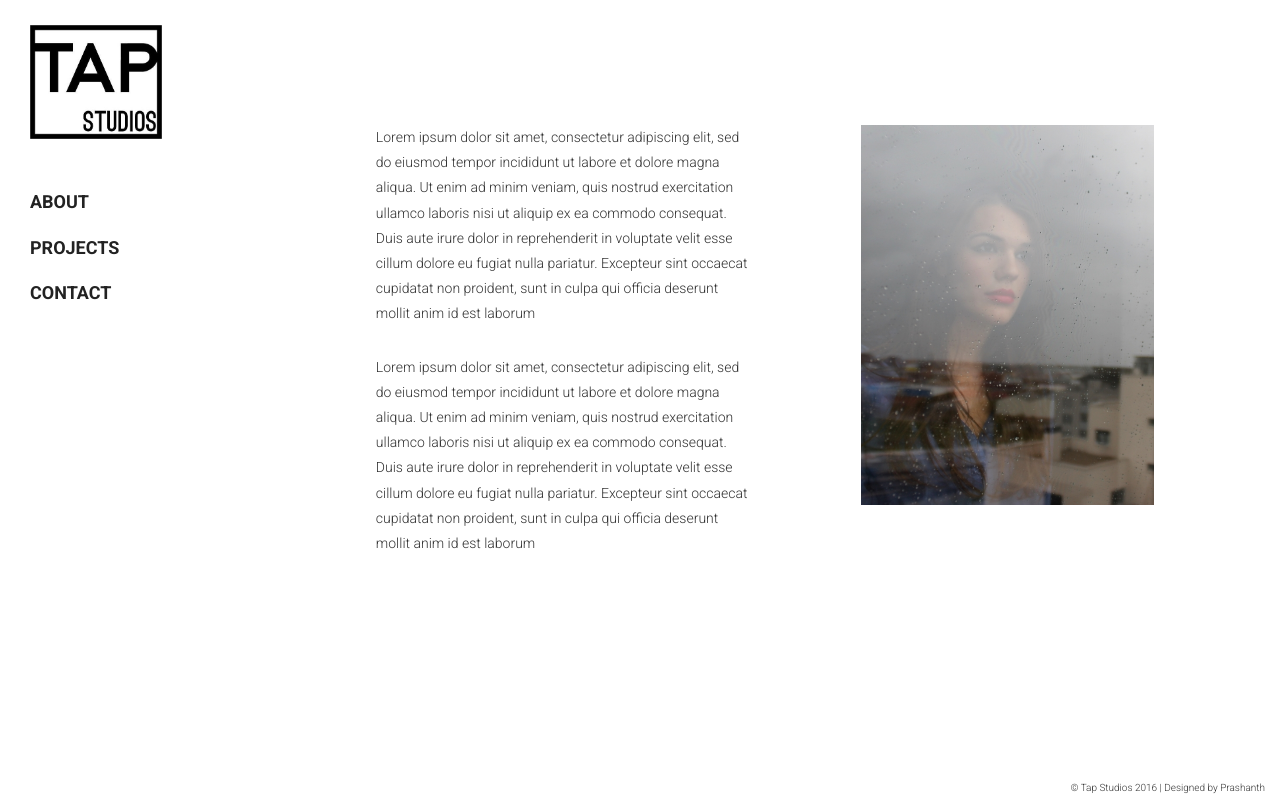
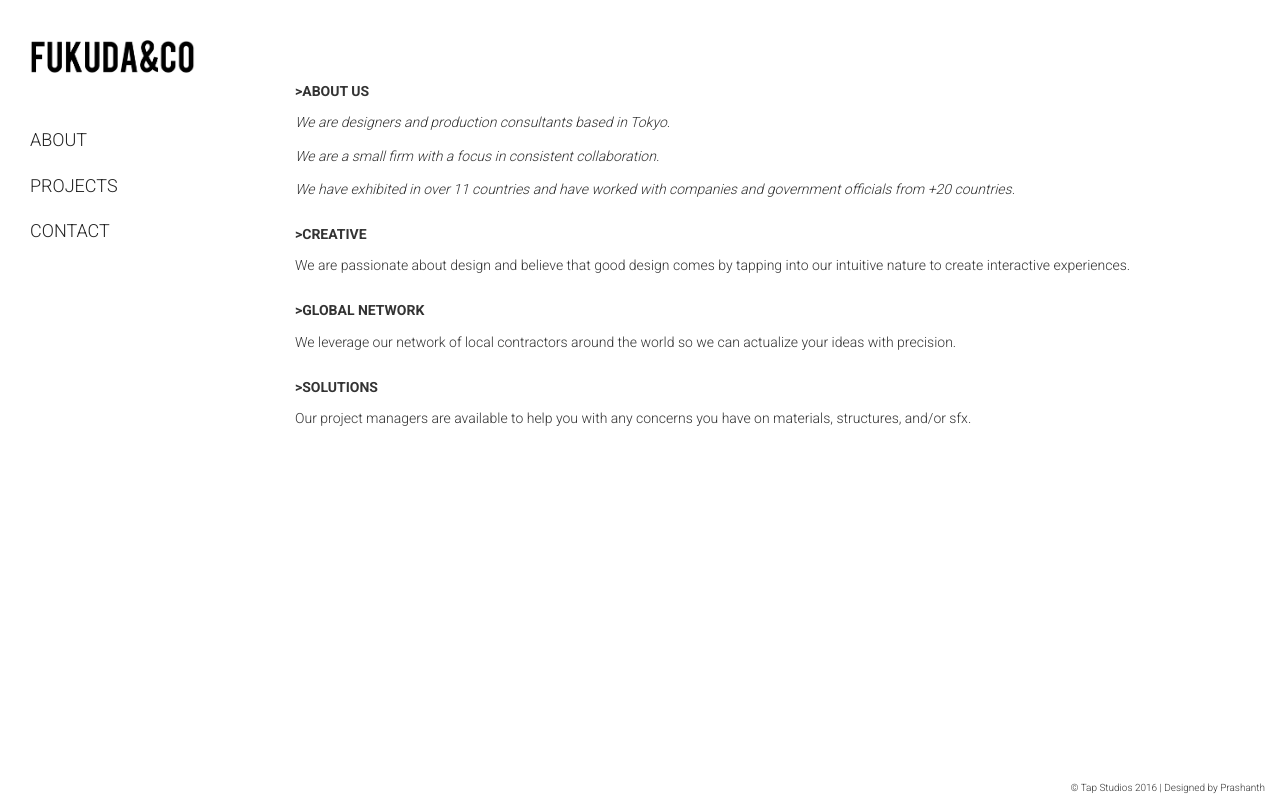
Before and after one commit to prashanthselvam/tapstudios, a Django app: page /about/ in a window 1280 px wide. Run offline with Django 3.2, Linux system fonts and the light colour scheme; some libraries are stand-ins or nearby versions.

Commit message:
new logo

```diff
--- a/main/static/css/base.css
+++ b/main/static/css/base.css
@@ -65,6 +65,18 @@ a {
 }
 
 
+.header {
+  display: -ms-flexbox;
+  display: -webkit-flex;
+  display: flex; -webkit-flex-flow: row wrap;
+  flex-wrap: nowrap;
+  flex-direction: row;
+  align-items: center; text-align: center;
+  text-decoration: none;
+}
+
+.header .menu-toggle, .header .page-title, .header .not-shown { -webkit-flex: 1; -ms-flex: 1; flex: 1; }
+
 
 #footer {
   font-family: Roboto;
@@ -82,14 +94,22 @@ a {
 /*About Page*/
 
 #about {
-  margin-top: 10%;
+  margin-top: 3%;
 }
 
 #about p {
-  margin-bottom: 28px;
-    font-family: Roboto;
-    font-size: 14px;
-    line-height: 1.8em;
+  font-family: Roboto;
+  font-size: 14px;
+  line-height: 1.8em;
+  margin-bottom: 8px;
+}
+
+#about h3 {
+  font-family: Roboto;
+  font-size: 14px;
+  line-height: 1.8em;
+  margin-top: 20px;
+  margin-bottom: 6px;
 }
 
 
--- a/main/static/css/sidebar.css
+++ b/main/static/css/sidebar.css
@@ -62,9 +62,9 @@
 
 
 #sidebar-wrapper a.logo img {
-    width: 60%;
+    width: 75%;
     margin-left: 15px;
-    padding-top: 25px;
+    padding-top: 40px;
 }
 
 .sidebar-nav {
@@ -72,9 +72,7 @@
     list-style: none;
     padding-left: 0;
     margin-top: 40px;
-    font-family: 'Roboto';
     font-size: large;
-    font-weight: bold;
     color: black;
 }
 
--- a/main/templates/main/about.html
+++ b/main/templates/main/about.html
@@ -3,14 +3,27 @@
 {% block content %}
 
 <div id="about" class="row">
-	<div class="col-sm-4 col-sm-offset-1 col-sm-push-6" style="margin-bottom: 15px;">
+	<!-- <div class="col-sm-2 col-sm-offset-1 col-sm-push-6" style="margin-bottom: 15px;">
 		{% load static %}
 		<img class="img-responsive" src="{% static "img/girl.jpg" %}">
 
-	</div>
-	<div class="col-sm-5 col-sm-offset-1 col-sm-pull-5">
-		<p>Lorem ipsum dolor sit amet, consectetur adipiscing elit, sed do eiusmod tempor incididunt ut labore et dolore magna aliqua. Ut enim ad minim veniam, quis nostrud exercitation ullamco laboris nisi ut aliquip ex ea commodo consequat. Duis aute irure dolor in reprehenderit in voluptate velit esse cillum dolore eu fugiat nulla pariatur. Excepteur sint occaecat cupidatat non proident, sunt in culpa qui officia deserunt mollit anim id est laborum</p>
-		<p>Lorem ipsum dolor sit amet, consectetur adipiscing elit, sed do eiusmod tempor incididunt ut labore et dolore magna aliqua. Ut enim ad minim veniam, quis nostrud exercitation ullamco laboris nisi ut aliquip ex ea commodo consequat. Duis aute irure dolor in reprehenderit in voluptate velit esse cillum dolore eu fugiat nulla pariatur. Excepteur sint occaecat cupidatat non proident, sunt in culpa qui officia deserunt mollit anim id est laborum</p>
+	</div> -->
+	<div class="col-sm-12">
+		<h3>>ABOUT US</h3>
+		<p><i>We are designers and production consultants based in Tokyo.</i></p>
+
+		<p><i>We are a small firm with a focus in consistent collaboration. </i></p>
+
+		<p><i>We have exhibited in over 11 countries and have worked with companies and government officials from +20 countries.</i></p>
+
+		<h3>>CREATIVE</h3>
+		<p>We are passionate about design and believe that good design comes by tapping into our intuitive nature to create interactive experiences.</p>
+
+		<h3>>GLOBAL NETWORK</h3>
+		<p>We leverage our network of local contractors around the world so we can actualize your ideas with precision.</p>
+
+		<h3>>SOLUTIONS</h3>
+		<p>Our project managers are available to help you with any concerns you have on materials, structures, and/or sfx.</p>
 	</div>
 
 </div>
--- a/main/templates/main/base.html
+++ b/main/templates/main/base.html
@@ -30,7 +30,7 @@
 			<div id="sidebar-wrapper">
 				<a class="logo" href="/">
 					{% load static %}
-		<img src="{% static "img/logo.jpg" %}"></a>
+		<img src="{% static "img/logo.png" %}"></a>
 				<ul class="sidebar-nav">
 					<li><a href="/about">ABOUT</a>
 					</li>
@@ -46,8 +46,9 @@
 			<div id="page-wrapper">
 				<div id ="content" class="container-fluid">
 					<div class="row">
-						<div class="col-md-12" id="header">
+						<div class="col-md-12 header">
 							<span class="menu-toggle"><a href="#">&#9776;</a></span>
+						<!--	<span class="page-title"><img src="{% static "img/logo.jpg" %}"></span> -->
 							<span class="not-shown"></span>
 						</div>
 					</div>
```
Also changed, not shown: main/migrations/0001_initial.py (added), main/static/img/logo.jpg (deleted), main/static/img/logo.png (added), media/Test 1/imgs/Picture1-Optimized.jpg (added), media/Test 1/thumb2.jpg (added).
